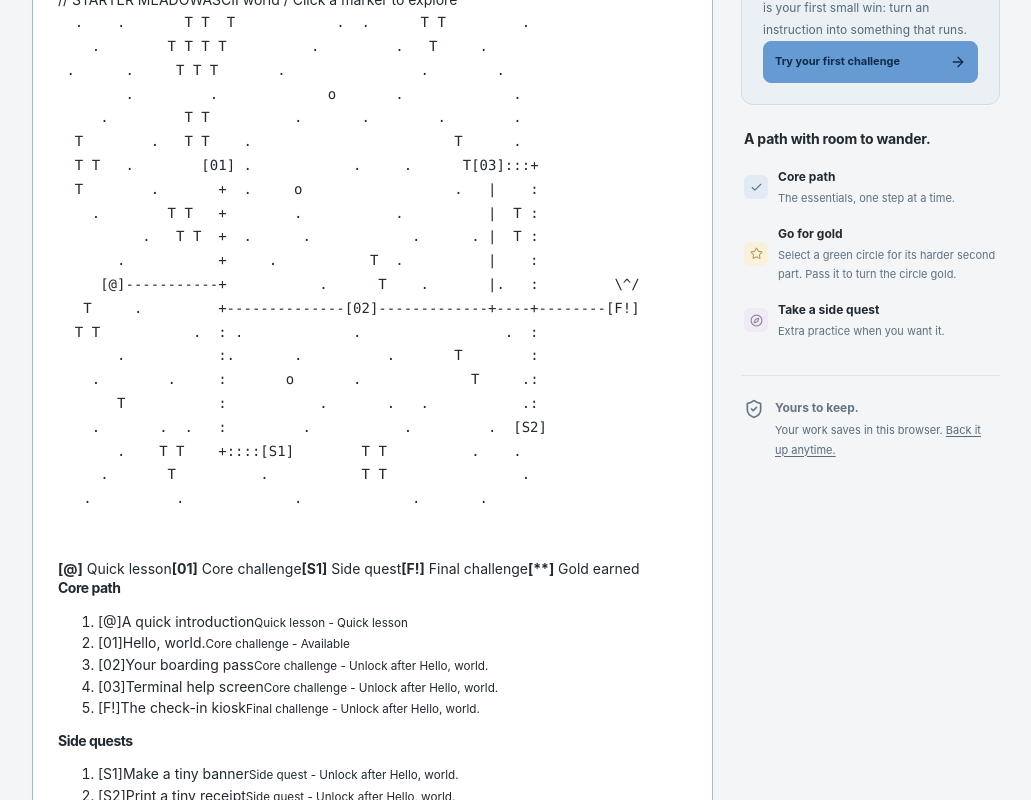
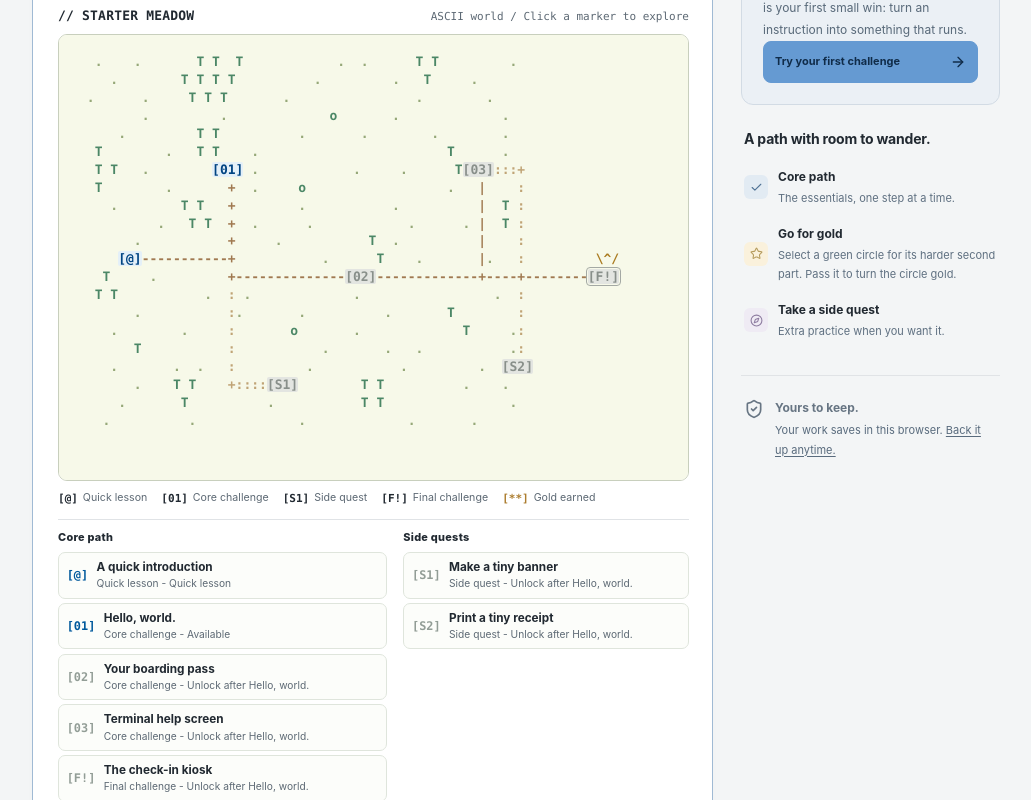
Before and after one commit to S-L-A-K-E-R/CODEX_C, a React (Vite) app: page / in a window 1280 px wide. Shown: the part 880-1680 px from the top of the page, without its empty margins (240-1271 px from the left). Built offline with nearby package versions, Linux system fonts and the light colour scheme.

Commit message:
style(map): replace painted SVG island with light old-school monospace worlds and restrained tile colors

```diff
--- a/src/styles.css
+++ b/src/styles.css
@@ -4155,177 +4155,204 @@ details[open] > summary {
   outline-offset: 3px;
 }
 
-/* Expanded Duolingo-style trails: support any number of challenges per chapter. */
-.chapter-trail.expanded-trail {
-  grid-template-columns: repeat(3, minmax(0, 1fr));
-  grid-template-rows: none;
-  grid-auto-rows: minmax(9.2rem, auto);
-  gap: .85rem .45rem;
-  padding: 1.15rem .65rem;
-}
-.chapter-trail.expanded-trail .trail-lines { display: none; }
-.chapter-trail.expanded-trail .trail-stop {
-  grid-area: auto;
-  grid-row: auto;
-  grid-column: auto;
-  margin: 0;
-  position: relative;
-  padding: .35rem .15rem;
-  align-self: start;
-}
-.chapter-trail.expanded-trail .trail-stop:nth-child(2n) { margin-top: 1.1rem; }
-.chapter-trail.expanded-trail .trail-node { min-width: 0; }
-@container (max-width: 32rem) {
-  .chapter-trail.expanded-trail { grid-template-columns: repeat(2, minmax(0, 1fr)); }
-}
-
-
-/* Top-down chapter islands. The roads are SVG paths aligned with percentage-positioned
-   stops; ASCII terrain is decorative, with no downloaded art or pointer interception. */
-.map-frame {
+/* ASCII adventure maps: all terrain, connectors, landmarks and markers are text. */
+.ascii-chapter { margin-top: 1.15rem; min-width: 0; }
+.ascii-map-header {
+  display: flex;
+  flex-wrap: wrap;
+  align-items: baseline;
+  justify-content: space-between;
+  gap: .4rem 1rem;
+  margin-bottom: .6rem;
+  font-family: ui-monospace, "Cascadia Code", Consolas, monospace;
+}
+.ascii-zone-title { color: var(--ink); font-size: 13px; font-weight: 800; letter-spacing: .015em; }
+.ascii-zone-key { color: var(--muted); font-size: 11px; }
+.ascii-map-scroll {
+  max-width: 100%;
   overflow-x: auto;
   overflow-y: hidden;
+  border: 1px solid #c8cfbd;
+  border-radius: 9px;
+  background: #fafbf4;
   scrollbar-width: thin;
-  border-radius: 0.95rem;
-}
-.chapter-trail.map-trail {
-  --trail-paper: color-mix(in srgb, #f9f4dc 88%, var(--accent-light));
-  --disc: 3.75rem;
-  position: relative;
-  display: block;
+  scrollbar-color: #afbaa4 transparent;
+}
+.ascii-map-scroll:focus-visible { outline: 2px solid var(--accent-main); outline-offset: 3px; }
+.ascii-world {
+  --world-water: #5e99af;
+  --world-trees: #4b8766;
+  --world-mountains: #8b8786;
+  --world-stone: #929389;
+  --world-buildings: #937b67;
+  --world-grass: #96a878;
+  --world-sand: #b79a69;
+  --world-road: #a07950;
   box-sizing: border-box;
-  min-width: 835px;
-  height: 610px;
-  padding: 0;
-  isolation: isolate;
-  overflow: hidden;
-  border: 2px solid color-mix(in srgb, var(--accent-main) 24%, #89a3a1);
-  background: #d9e8e5;
-  background-image: radial-gradient(ellipse at 20% 80%, #bfd5dc 0%, transparent 60%),
-    radial-gradient(ellipse at 86% 18%, #dce9eb 0%, transparent 55%);
-}
-.map-landscape,
-.map-ascii,
-.map-roads {
-  position: absolute;
-  inset: 0;
-  width: 100%;
-  height: 100%;
-  pointer-events: none;
-}
-.map-landscape,
-.map-roads { overflow: hidden; }
-.map-island-shadow { fill: #9d9a6c; stroke: #858d7d; stroke-width: 10; }
-.map-island { fill: #c5d6a0; stroke: #9fae72; stroke-width: 8; }
-.map-ridge { fill: #a8bc86; stroke: #92a96d; stroke-width: 4; opacity: .6; }
-.map-pond { fill: #a6ced3; stroke: #8cb8c1; stroke-width: 8; }
-.map-ascii {
-  margin: 0;
-  padding-top: 10px;
-  font-family: ui-monospace, "Cascadia Code", Consolas, monospace;
-  font-size: clamp(10px, 0.85vw, 13px);
-  line-height: 20px;
-  letter-spacing: 0.1em;
-  text-align: center;
-  white-space: pre;
-  color: #4e7652;
-  opacity: .36;
-  user-select: none;
-  z-index: 1;
-}
-.map-roads { z-index: 2; }
-.map-road-outline,
-.map-road-core {
-  fill: none;
-  stroke-linecap: round;
-  stroke-linejoin: round;
-  vector-effect: non-scaling-stroke;
-}
-.map-road-outline { stroke: #9d8b58; stroke-width: 17; }
-.map-road-core { stroke: #f6e4a9; stroke-width: 10; stroke-dasharray: 1 0; }
-.map-side-road .map-road-outline { stroke: #aaa27d; stroke-width: 11; }
-.map-side-road .map-road-core { stroke: #eee5bd; stroke-width: 6; stroke-dasharray: 3 9; }
-.chapter-trail.map-trail .trail-stop.map-stop {
-  position: absolute;
-  z-index: 3;
-  width: 158px;
+  width: max-content;
+  min-width: 100%;
+  padding: 18px 20px 14px;
+  background: #fafbf1;
+  color: #576452;
+}
+.ascii-world[data-biome="meadow"],
+.ascii-world[data-biome="orchard"] { background: #f7f9e9; }
+.ascii-world[data-biome="river"],
+.ascii-world[data-biome="island"],
+.ascii-world[data-biome="harbor"] { background: #f0f8f9; }
+.ascii-world[data-biome="mountain"],
+.ascii-world[data-biome="cave"] { background: #f6f5ef; }
+.ascii-world[data-biome="desert"] { background: #fff7e9; }
+.ascii-world[data-biome="temple"],
+.ascii-world[data-biome="fortress"] { background: #f7f6ef; }
+.ascii-world[data-biome="library"],
+.ascii-world[data-biome="factory"],
+.ascii-world[data-biome="market"],
+.ascii-world[data-biome="village"] { background: #faf6ed; }
+.ascii-world[data-biome="hedge"] { background: #f4f8f0; }
+.ascii-map-grid {
   margin: 0;
   padding: 0;
-  transform: translate(-50%, -30%);
-  text-align: center;
-}
-.chapter-trail.map-trail .trail-node {
-  padding: 0;
-  width: 100%;
-  max-width: 100%;
-  filter: drop-shadow(0 2px 0 #283a2512);
-}
-.chapter-trail.map-trail .trail-node b,
-.chapter-trail.map-trail .trail-node small {
-  background: var(--trail-paper);
-  border-radius: 0.35rem;
-  padding: 2px 5px;
-  box-decoration-break: clone;
-  max-width: 100%;
-}
-.chapter-trail.map-trail .trail-node b { font-size: .93rem; line-height: 1.16; }
-.chapter-trail.map-trail .trail-node small { font-size: .73rem; }
-.chapter-trail.map-trail .trail-disc {
-  box-shadow: 0 4px 0 var(--accent-dark), 0 0 0 5px var(--trail-paper);
-}
-.chapter-trail.map-trail .trail-node.complete .trail-disc {
-  box-shadow: 0 4px 0 #195d32, 0 0 0 5px var(--trail-paper);
-}
-.chapter-trail.map-trail .trail-node.locked .trail-disc {
-  box-shadow: 0 4px 0 #a5afa6, 0 0 0 5px var(--trail-paper);
-}
-.chapter-trail.map-trail .trail-node.mastered .trail-disc {
-  box-shadow: 0 4px 0 #a97c13, 0 0 0 5px var(--trail-paper);
-}
-.chapter-trail.map-trail .trail-node .tiny-medals { background: var(--trail-paper); }
-.chapter-trail.map-trail .trail-gold-shortcut {
-  background: var(--trail-paper);
-  font-size: .73rem;
-}
-.chapter-trail.map-trail .final-stop { width: 180px; }
-.chapter-trail.map-trail .final-stop .trail-disc {
-  width: 4.5rem;
-  height: 4.5rem;
-  border-width: 3px;
-  background: #f3cc6e;
-  color: #765012;
-  border-color: #a47823;
-  box-shadow: 0 5px 0 #a47823, 0 0 0 7px var(--trail-paper);
-}
-.chapter-trail.map-trail .final-stop .trail-disc svg { width: 2rem; height: 2rem; }
-.chapter-trail.map-trail .final-stop .trail-node.complete .trail-disc {
-  color: #fff9db;
-  background: #278147;
-  border-color: #216d3d;
-  box-shadow: 0 5px 0 #195d32, 0 0 0 7px var(--trail-paper);
-}
-.chapter-trail.map-trail .final-stop .trail-node.mastered .trail-disc {
-  background: #ffdb70;
-  border-color: #b3851a;
-  color: #664808;
-  box-shadow: 0 5px 0 #a97c13, 0 0 0 7px var(--trail-paper);
-}
-.chapter-trail.map-trail .final-stop .trail-node.locked .trail-disc {
-  color: #6a6d61;
-  background: #dde0d7;
-  border-color: #9da69b;
-  box-shadow: 0 5px 0 #a5afa6, 0 0 0 7px var(--trail-paper);
-}
-.chapter-trail.map-trail .final-stop b {
-  border: 1px solid #b99b53;
-}
-@container (max-width: 32rem) {
-  .chapter-trail.map-trail {
-    min-width: 835px;
-    height: 610px;
-  }
-  .chapter-trail.map-trail .trail-stop.map-stop {
-    padding: 0;
-    margin: 0;
-  }
-}
+  border: 0;
+  overflow: visible;
+  white-space: pre;
+  overflow-wrap: normal;
+  word-break: normal;
+  text-align: left;
+  line-height: 1.38;
+  font-size: 13px;
+  font-weight: 600;
+  font-variant-ligatures: none;
+  letter-spacing: 0;
+  font-family: "Cascadia Mono", "Cascadia Code", "Consolas", "Liberation Mono", monospace;
+}
+.ascii-map-row { white-space: pre; }
+.ascii-ink { white-space: pre; }
+.ascii-ink.water { color: var(--world-water); }
+.ascii-ink.trees { color: var(--world-trees); }
+.ascii-ink.mountains { color: var(--world-mountains); }
+.ascii-ink.stone { color: var(--world-stone); }
+.ascii-ink.buildings { color: var(--world-buildings); }
+.ascii-ink.grass { color: var(--world-grass); }
+.ascii-ink.sand { color: var(--world-sand); }
+.ascii-ink.road { color: var(--world-road); font-weight: 800; }
+.ascii-ink.side-road { color: #c0a476; font-weight: 700; }
+.ascii-ink.crown { color: #aa7b20; font-weight: 900; }
+.ascii-marker {
+  position: relative;
+  z-index: 1;
+  font-family: inherit;
+  font-size: inherit;
+  line-height: inherit;
+  font-weight: 900;
+  letter-spacing: 0;
+  white-space: pre;
+  background: #e4f0f8;
+  color: var(--accent-dark);
+  border-radius: 2px;
+  text-decoration: none;
+  cursor: pointer;
+}
+.ascii-marker:hover, .ascii-marker:focus-visible {
+  background: var(--accent-light);
+  color: var(--accent-on-light);
+  text-decoration: underline;
+  outline: 2px solid var(--accent-dark);
+  outline-offset: 1px;
+}
+.ascii-marker.locked {
+  background: #e3e5e1;
+  color: #888f8a;
+  cursor: not-allowed;
+}
+.ascii-marker.complete {
+  background: #d8eedc;
+  color: #207142;
+}
+.ascii-marker.mastered {
+  background: #fff0bd;
+  color: #855912;
+}
+.ascii-marker.final {
+  outline: 1px solid #b8904d;
+  outline-offset: 1px;
+  background: #fff0bf;
+  color: #886025;
+}
+.ascii-marker.final.complete { background: #d8eedc; color: #207142; outline-color: #448a56; }
+.ascii-marker.final.locked { background: #e3e5e1; color: #888f8a; outline-color: #a4a9a4; }
+.ascii-marker.final.mastered { background: #fff0bd; color: #855912; outline-color: #b8904d; }
+.ascii-map-key {
+  display: flex;
+  gap: .25rem 1rem;
+  flex-wrap: wrap;
+  align-items: center;
+  font-size: .76rem;
+  color: var(--muted);
+  padding: .65rem 0 .85rem;
+}
+.ascii-map-key span { display: inline-flex; align-items: center; gap: .35rem; }
+.ascii-map-key b {
+  font-family: ui-monospace, Consolas, monospace;
+  color: var(--ink);
+  font-size: .79rem;
+  white-space: pre;
+}
+.ascii-map-key .ascii-key-mastered b { color: #ac7d2f; }
+.ascii-index {
+  display: grid;
+  grid-template-columns: minmax(0, 1.15fr) minmax(0, 1fr);
+  column-gap: 1.2rem;
+  row-gap: .8rem;
+  border-top: 1px solid var(--line);
+  padding-top: .8rem;
+}
+.ascii-index-group { min-width: 0; }
+.ascii-index-group h4 {
+  margin: 0 0 .6rem;
+  font-size: .78rem;
+  font-weight: 800;
+  letter-spacing: .025em;
+}
+.ascii-index-group ol { display: grid; gap: .3rem; list-style: none; margin: 0; padding: 0; }
+.ascii-index-entry {
+  display: flex;
+  align-items: center;
+  gap: .6rem;
+  min-width: 0;
+  padding: .5rem .55rem;
+  border: 1px solid #dfe5dc;
+  border-radius: 7px;
+  background: #fcfdfa;
+}
+.ascii-index-token {
+  flex: 0 0 auto;
+  color: var(--accent-main);
+  font: 800 .85rem ui-monospace, "Cascadia Mono", Consolas, monospace;
+}
+.ascii-index-token.locked { color: #929d96; }
+.ascii-index-token.complete { color: #278147; }
+.ascii-index-token.mastered { color: #ae812c; }
+.ascii-index-description { flex: 1 1 auto; min-width: 0; display: flex; align-items: flex-start; flex-direction: column; gap: 1px; }
+.ascii-index-description > a,
+.ascii-index-description > span { font-size: .84rem; font-weight: 650; line-height: 1.3; overflow-wrap: anywhere; }
+.ascii-index-description > a:hover { text-decoration: underline; text-underline-offset: 2px; color: var(--accent-main); }
+.ascii-index-description small { color: var(--muted); line-height: 1.4; font-size: .73rem; }
+.ascii-index-description > .tiny-medals { margin-top: .2rem; }
+.ascii-gold-link {
+  flex: 0 0 auto;
+  border: 1px solid #e3cf99;
+  border-radius: 5px;
+  padding: 3px 5px;
+  font-size: .68rem;
+  color: #865d1e;
+  background: #fffaec;
+  text-decoration: none;
+}
+.ascii-gold-link:hover, .ascii-gold-link:focus-visible { background: #ffedbb; }
+@media (max-width: 780px) {
+  .ascii-index { grid-template-columns: minmax(0, 1fr); }
+  .ascii-world { padding: 12px 14px; }
+  .ascii-map-grid { font-size: 12px; }
+  .ascii-index-entry { padding: .6rem; }
+}
```
